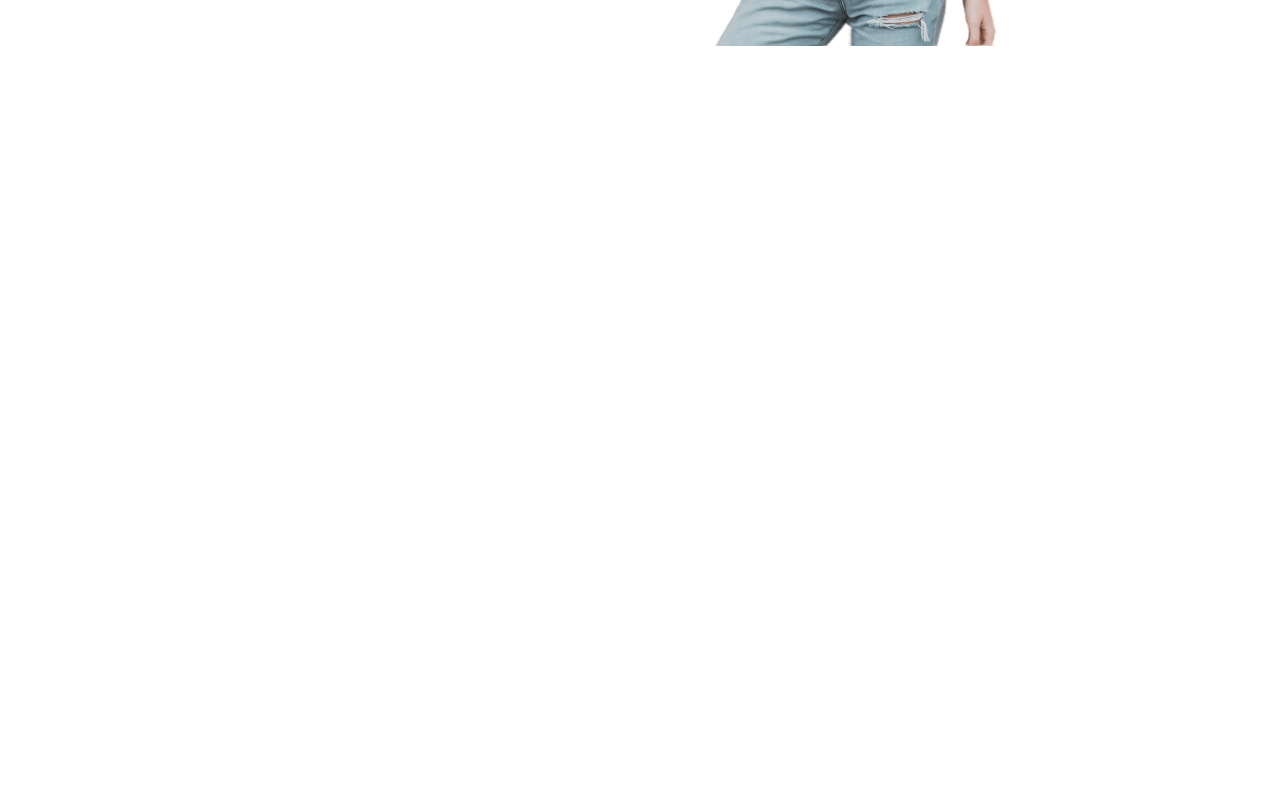
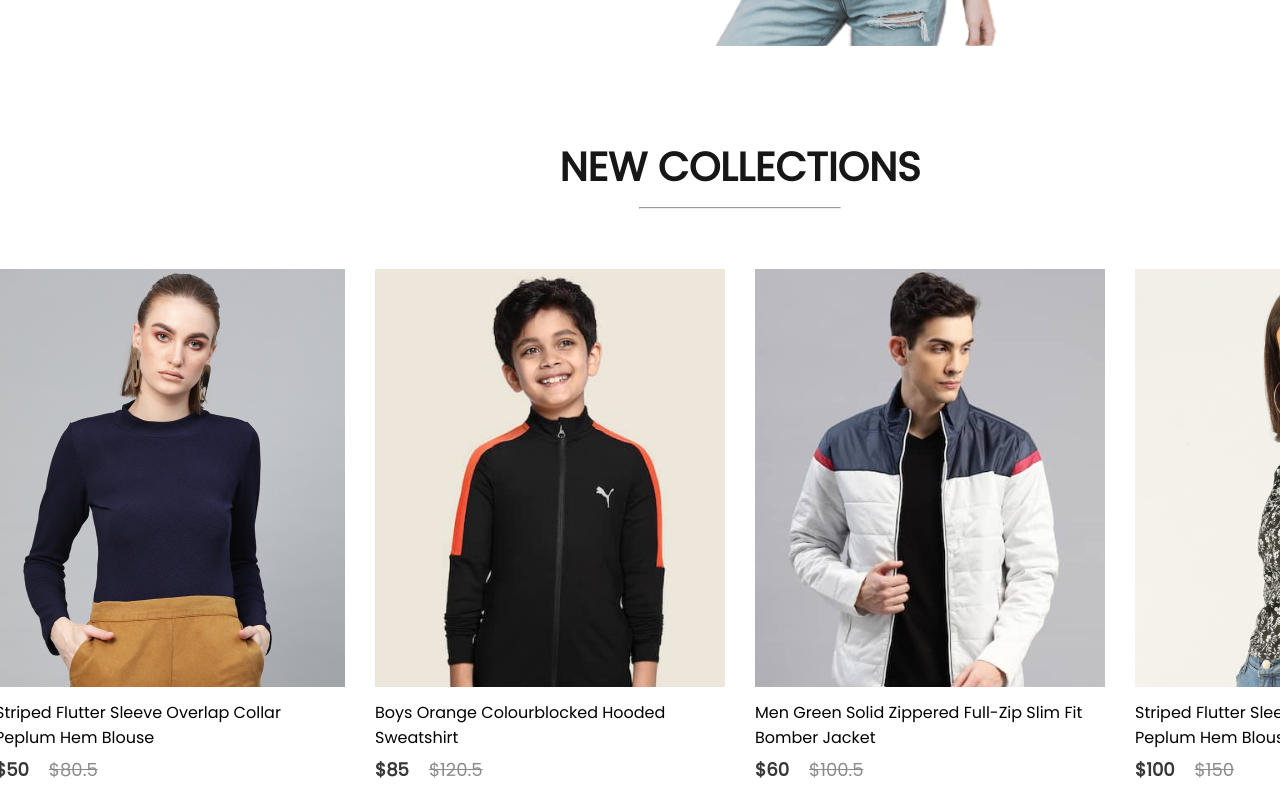
Before and after one commit to nainajohri95/E-Commerce-Website, a React (Create React App) app: page / in a window 1280 px wide. Shown: the part 2260-3060 px from the top of the page. Before the commit the page ends 2397 px from the top, so only its background shows below. Built offline with nearby package versions, Linux system fonts and the light colour scheme.

Commit message:
NewCollections.jsx and NewCollections.css updated

```diff
--- a/src/Components/NewCollections/NewCollection.css
+++ b/src/Components/NewCollections/NewCollection.css
@@ -0,0 +1,28 @@
+.new-collections {
+  display: flex;
+  flex-direction: column;
+  align-items: center;
+  gap: 10px;
+  height: 90vh;
+  margin-left: 200px;
+}
+
+.new-collections h1 {
+  color: #171717;
+  font-size: 40px;
+  font-weight: 600;
+}
+
+.new-collections hr {
+  width: 200px;
+  height: 6px;
+  border-radius: 10px;
+  background: #252525;
+}
+
+.collections {
+  display: grid;
+  grid-template-columns: 1fr 1fr 1fr 1fr;
+  margin-top: 50px;
+  gap: 30px;
+}
--- a/src/Components/NewCollections/NewCollection.jsx
+++ b/src/Components/NewCollections/NewCollection.jsx
@@ -1,13 +1,27 @@
 import React from "react";
 import "./NewCollection.css";
 import new_collection from "../Assets/new_collections";
+import Item from "../Item/Item";
 
 const NewCollection = () => {
   return (
     <div className="new-collections">
       <h1>NEW COLLECTIONS</h1>
       <hr />
-      <div className="collections">{new_collection.map}</div>
+      <div className="collections">
+        {new_collection.map((item, i) => {
+          return (
+            <Item
+              key={i}
+              id={item.id}
+              name={item.name}
+              image={item.image}
+              new_price={item.new_price}
+              old_price={item.old_price}
+            />
+          );
+        })}
+      </div>
     </div>
   );
 };
--- a/src/Pages/Shop.jsx
+++ b/src/Pages/Shop.jsx
@@ -2,6 +2,7 @@
 import Hero from "../Components/Hero/Hero";
 import Popular from "../Components/Popular/Popular";
 import Offers from "../Components/Offers/Offers";
+import NewCollection from "../Components/NewCollections/NewCollection";
 
 const Shop = () => {
   return (
@@ -9,6 +10,7 @@
       <Hero />
       <Popular />
       <Offers />
+      <NewCollection />
     </div>
   );
 };
```
